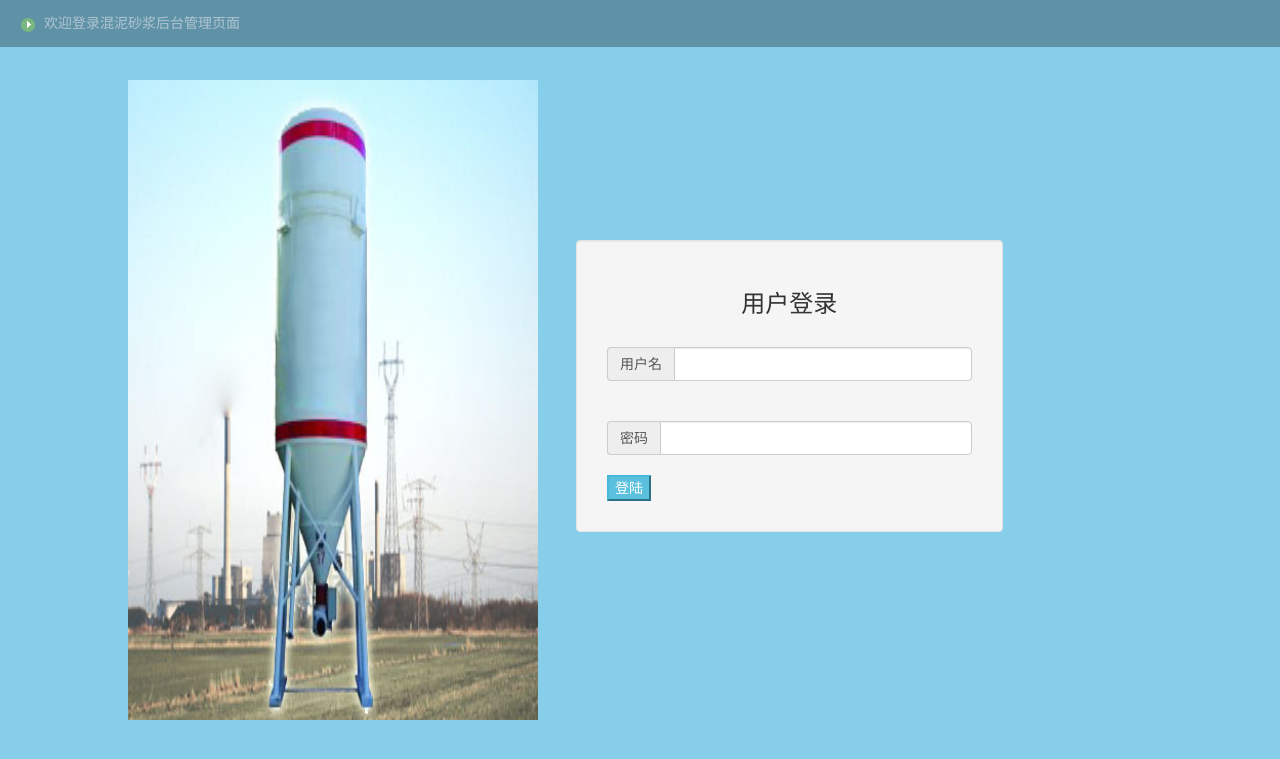
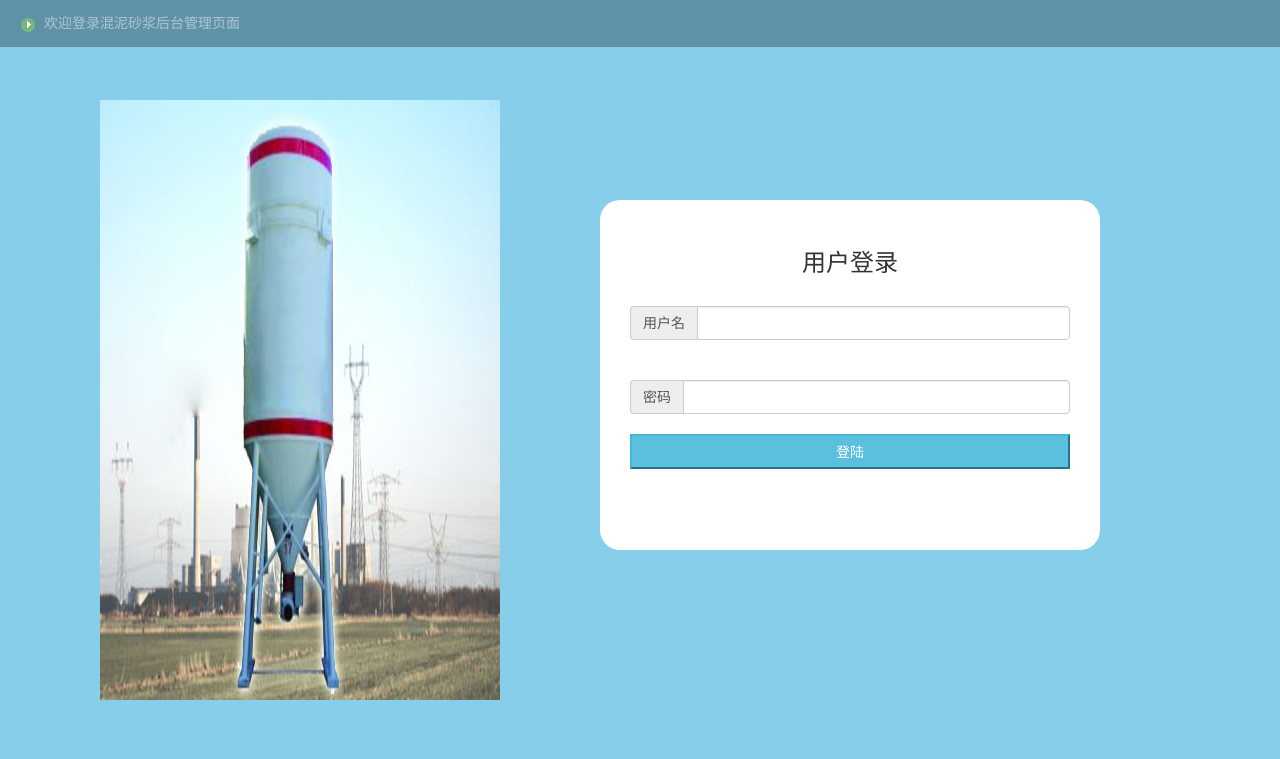
Before and after one commit to xhup/cementProject, a PHP site: page /DbName/Application/project/View/Login/loginView.html in a window 1280 px wide. Shown: the top 759 px of the page. Run offline with PHP 8.4, Linux system fonts and the light colour scheme.

Commit message:
version 1.3
2017/7/24

```diff
--- a/cementProject/Application/project/Controller/LoginController.class.php
+++ b/cementProject/Application/project/Controller/LoginController.class.php
@@ -34,11 +34,11 @@ class LoginController extends Controller
     public function sessionCheck(){
         session_start();
         if( $_SESSION['isLogin']==1){
-            echo $_SESSION['userName'];
+            $back=array("data"=>$_SESSION['userName']);
         }else{
-            echo "未登陆";
+             $back=array("data"=>"未登陆");
         }
-
+          $this->ajaxReturn($back);
     }
 
     /*用户退出登录*/
--- a/cementProject/Application/project/View/Login/loginView.html
+++ b/cementProject/Application/project/View/Login/loginView.html
@@ -11,10 +11,10 @@
     <span>欢迎登录混泥砂浆后台管理页面</span>
 </div>
 
-    <div class="col-md-3" id="loginImage">
+    <div id="loginImage">
         <img src="__PUBLIC__/images/shajiang.jpg" width="100%" height="100%">
     </div>
-    <div class="well col-md-4" id="loginBox">
+    <div id="loginBox">
         <form id="loginForm" method="post">
         <h3 align="center">用户登录</h3><br>
         <div class="input-group input-group-md">
--- a/cementProject/Public/css/cement.css
+++ b/cementProject/Public/css/cement.css
@@ -5,21 +5,30 @@
 /*登录界面图片*/
  #loginImage{
     position: absolute;
-    top: 10%;
-    left:10%;
+    top: 100px;
+    left:100px;
     margin: 0;
     padding: 0;
-    width: 32%;
-    height: 80%;
+    width: 400px;
+    height: 600px;
 
 }
  /*登录框*/
  #loginBox{
     position: absolute;
-    left: 45%;
-    top: 30%;
+    left:600px;
+    top: 200px;
+    width:500px;
+    height:350px;
     margin: 0;
     padding: 30px;
+    background-color: white;
+    border-radius: 20px;
+}
+#loginBtn{
+  width: 100%;
+  height: 35px;
+  /*margin-left: 40%;*/
 }
 /*主页顶部导航条*/
 .topOne{
@@ -88,6 +97,10 @@
 .odd{
     background-color:whitesmoke ;
 }
+/*罐缺料单元格颜色*/
+.lackTD{
+   background-color:red ;
+}
 /*罐列表选中行颜色*/
 .tableSelected{
     background: #0088cc;
```
Also changed, not shown: cementProject/Application/project/View/Login/mainView.html (+22 -33 lines), 4 other files.
